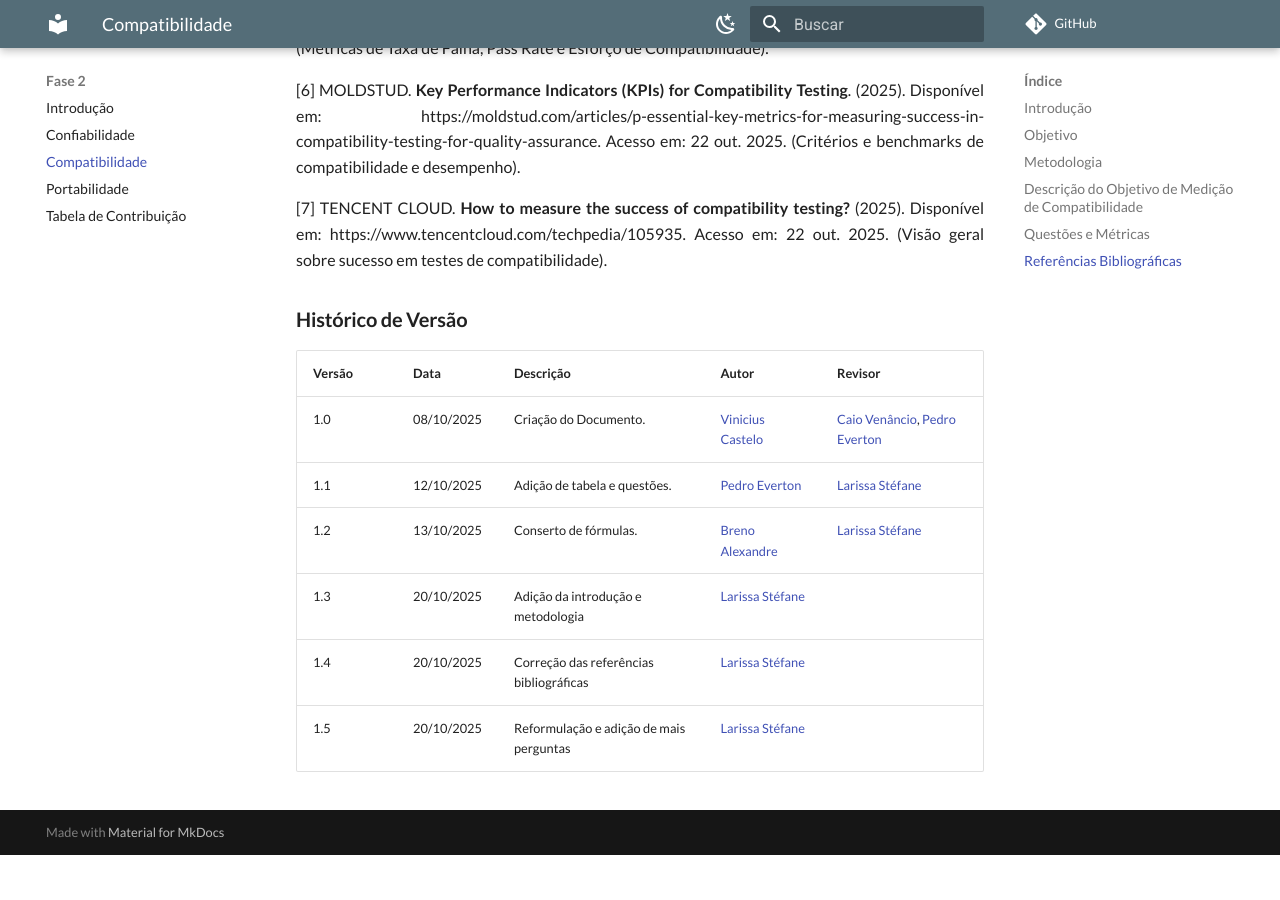
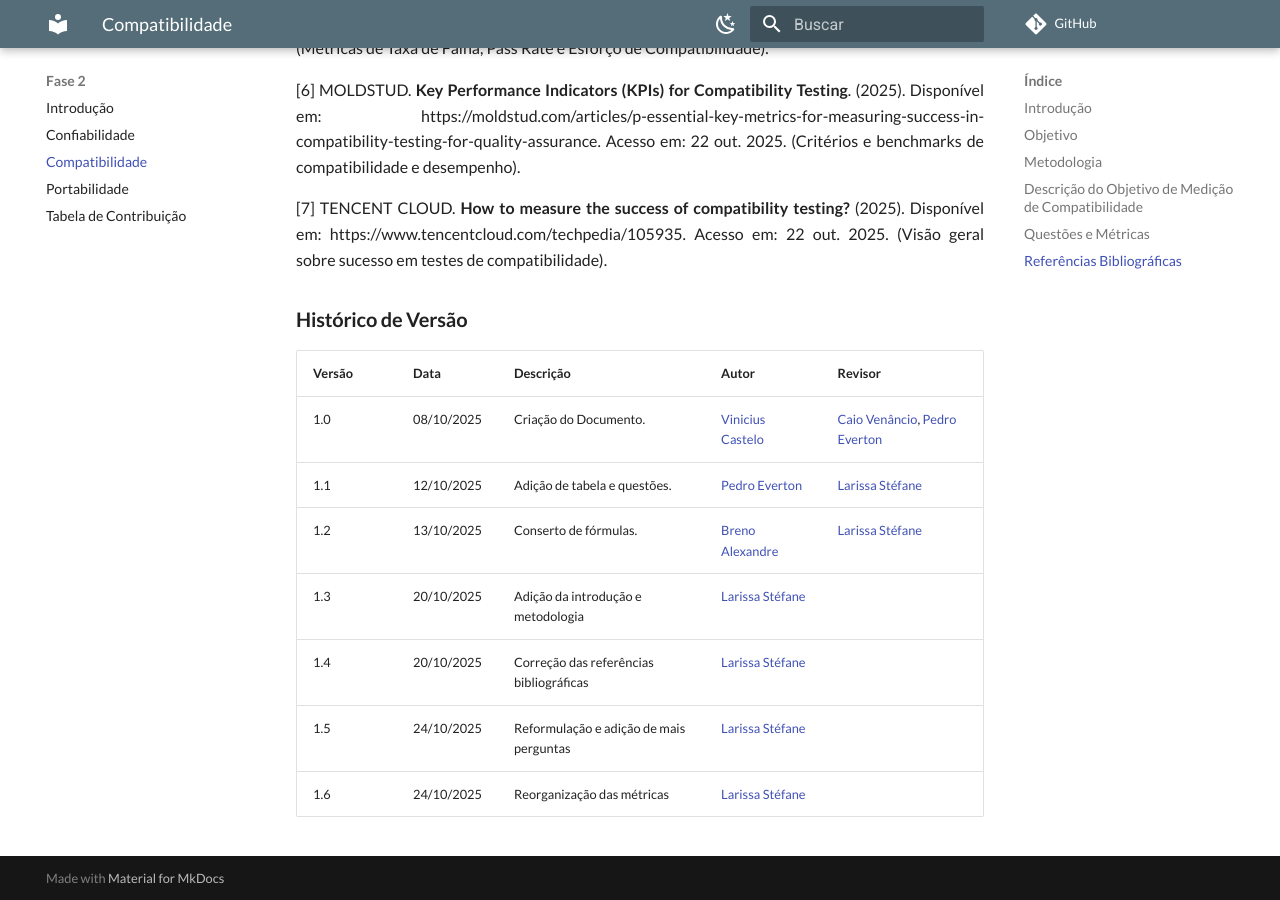
Before and after one commit to FCTE-Qualidade-de-Software-1/2025-2_T02_Karen_Jones, an MkDocs documentation site: the page built from docs/fase2/2-compatibilidade.md, in a window 1280 px wide and 900 px high, scrolled down 7235 px. Built offline with MkDocs 1.6.1 and Material for MkDocs 9.7.7, drawn with Linux system fonts in a browser that asks for light colours; comment, search, counter and statistics services are not loaded; before the commit the page ends 8090 px from its top, so only the background shows below that.

Commit message:
Update 2-compatibilidade.md

```diff
--- a/docs/fase2/2-compatibilidade.md
+++ b/docs/fase2/2-compatibilidade.md
@@ -241,4 +241,5 @@ Mede a eficiência com que o módulo utiliza a memória do sistema ao ser um ind
 | 1.2   | 13/10/2025 | Conserto de fórmulas.  |[Breno Alexandre](https://github.com/brenoalexandre0) |  [Larissa Stéfane](https://github.com/SkywalkerSupreme) |
 | 1.3   | 20/10/2025 | Adição da introdução e metodologia |  [Larissa Stéfane](https://github.com/SkywalkerSupreme) | |
 | 1.4   | 20/10/2025 | Correção das referências bibliográficas |  [Larissa Stéfane](https://github.com/SkywalkerSupreme) | |
-| 1.5   | 20/10/2025 | Reformulação e adição de mais perguntas |  [Larissa Stéfane](https://github.com/SkywalkerSupreme) | |
+| 1.5   | 24/10/2025 | Reformulação e adição de mais perguntas |  [Larissa Stéfane](https://github.com/SkywalkerSupreme) | |
+| 1.6   | 24/10/2025 | Reorganização das métricas |  [Larissa Stéfane](https://github.com/SkywalkerSupreme) | |
```
